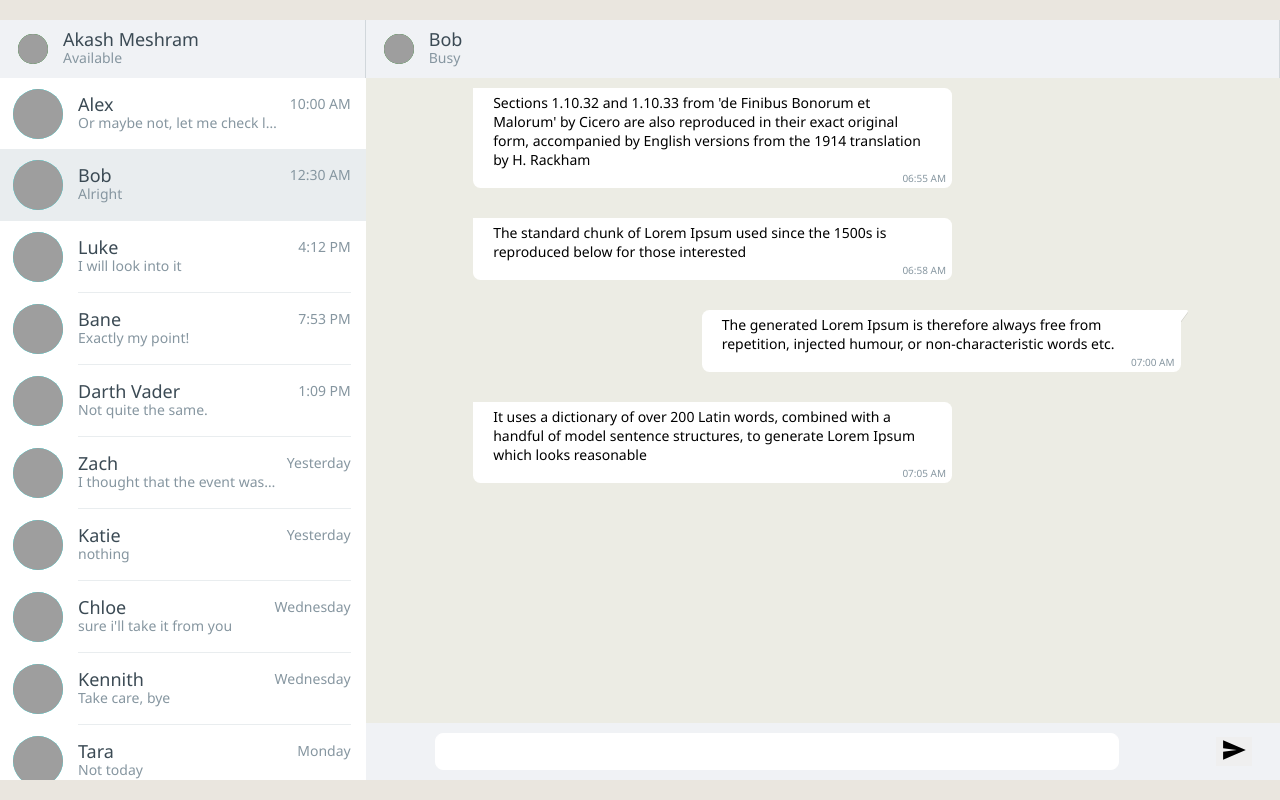
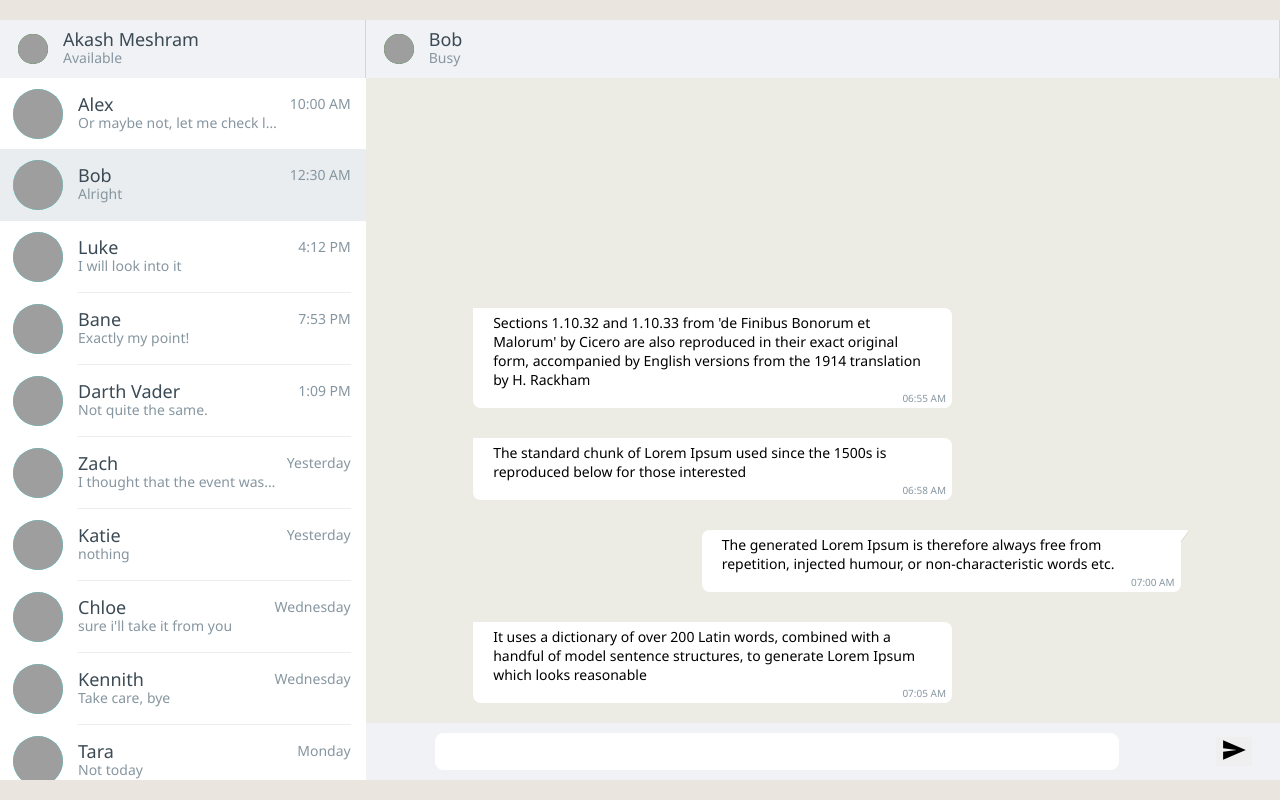
Before and after one commit to akashmeshram/whatsapp-web-view, a React (Create React App) app: page / in a window 1280 px wide. Built offline with nearby package versions, Linux system fonts and the light colour scheme; grey boxes are pictures that could not be loaded; some icons are missing.

Commit message:
Add scroll to messages

```diff
--- a/src/Containers/Main/index.js
+++ b/src/Containers/Main/index.js
@@ -15,7 +15,7 @@ function Main({ contact, chatList, addMessage }) {
     const allMessages = chatList.map(({ text, side, timestamp }, i) => (
       <Message key={i} id={i} text={text} side={side} time={timestamp} />
     ));
-    setMessageList(allMessages);
+    setMessageList(allMessages.reverse());
   }, [contact, chatList]);
 
   return (
--- a/src/Containers/Main/style.module.css
+++ b/src/Containers/Main/style.module.css
@@ -10,7 +10,6 @@
   overflow-y: scroll;
   padding: 0 10%;
   height: 100%;
-  /* display: flex;
-  flex-direction: column;
-  justify-content: flex-end; */
+  display: flex;
+  flex-direction: column-reverse;
 }
```
